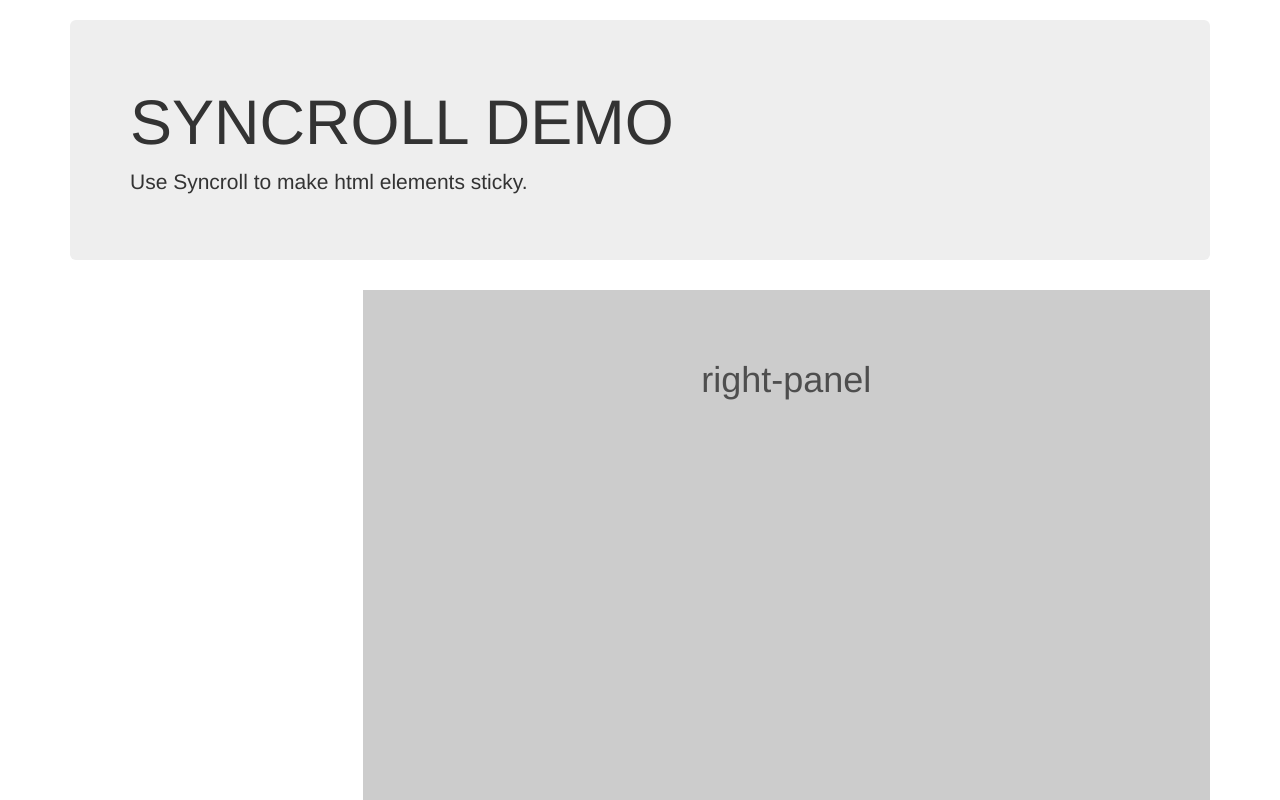
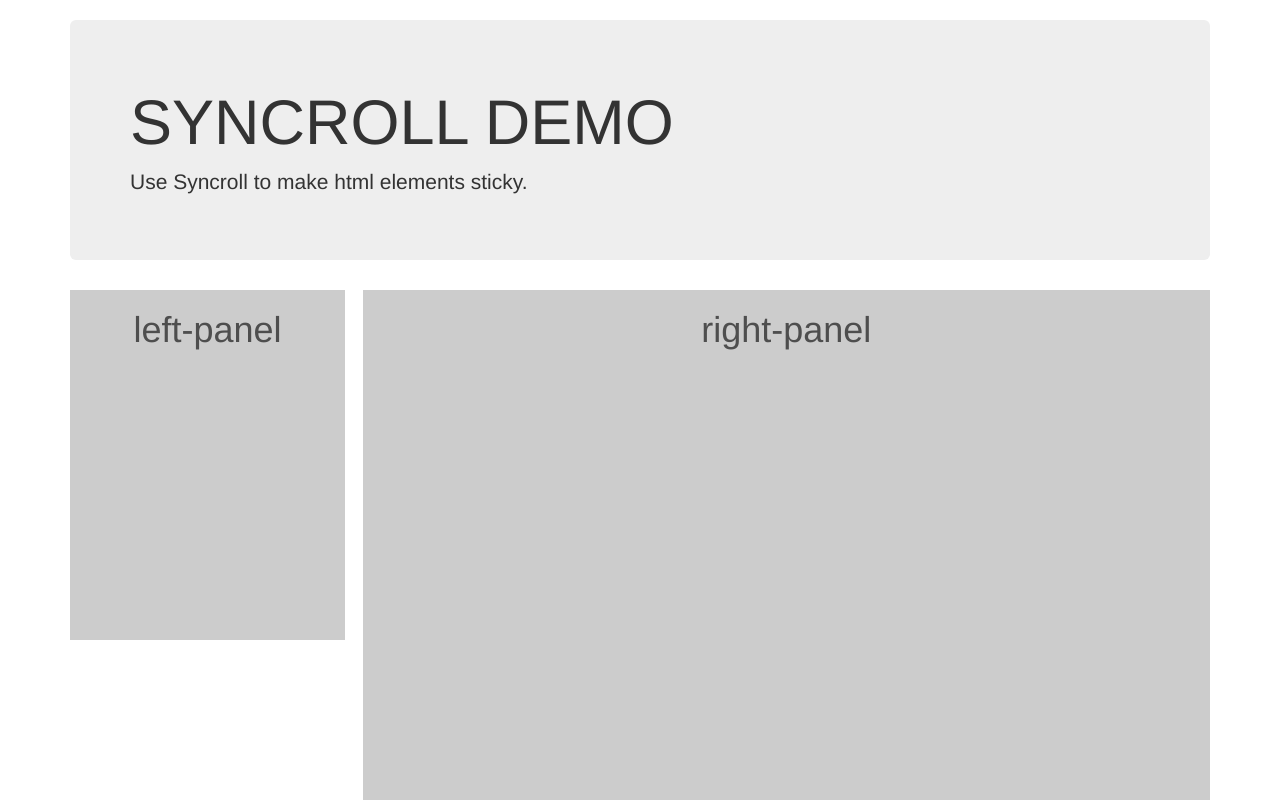
Before and after one commit to yenereren/syncroll, a website: page demo/index.html in a window 1280 px wide. Shown: the top 800 px of the page. Drawn offline with nearby package versions, Linux system fonts and the light colour scheme.

Commit message:
get section fixed

```diff
--- a/demo/css/style.css
+++ b/demo/css/style.css
@@ -6,7 +6,8 @@
 .sycn-panel {
     background-color: #cccccc;
     text-align: center;
-    padding-top: 50px;
+    float: left;
+    width: 100%;
 }
 
 .sycn-panel>h1 {
--- a/syncroll/syncroll.js
+++ b/syncroll/syncroll.js
@@ -36,9 +36,9 @@
         this.$element = $(element);
         this.$syncTo = $(syncTo);
 
-        this.elemenDistanceTop = this.$element.offset().top;
+        this.elemenDistanceTop = Math.floor(this.$element.offset().top);
         this.elementHeight = this.$element.height();
-        this.syncToElementOffsetBottom = this.$syncTo.offset().top + this.$syncTo.height();
+        this.syncToElementOffsetBottom = Math.floor(this.$syncTo.offset().top + this.$syncTo.height());
 
         this.currentScrollPosition = 0;
         this.options = $.extend({}, Syncroll.Defaults, options);
@@ -74,28 +74,22 @@
         var self = this;
 
         $(document).on('scroll', function() {
-            console.log(" ");
-            console.log("---------------------on scroll");
-            self.currentScrollPosition = $(this).scrollTop();
+            self.currentScrollPosition = Math.floor($(this).scrollTop());
             self.sync();
-            console.log("---------------------sync finished");
-            console.log(" ");
         });
     };
 
     Syncroll.prototype.sync = function() {
         var self = this;
-
         var section = self.getSection();
-        console.log("section -> " + section);
 
         if (section === self.constants.sections.scrollableArea) {
+            self.$element.css('top', self.options.paddingTop);
             self.$element.css('position', 'fixed');
-            self.$element.css('top', self.options.paddingTop);
         } else if (section === self.constants.sections.bottom) {
             var topPosition = self.syncToElementOffsetBottom - self.$element.height() - $('#scrollableContainer').offset().top;
+            self.$element.css('top', topPosition);
             self.$element.css('position', 'absolute');
-            self.$element.css('top', topPosition);
         } else {
             self.$element.css('position', 'relative');
             self.$element.css('top', 0);
@@ -106,16 +100,19 @@
         var self = this;
         var section = self.constants.sections.top;
 
-        var bottom = self.$element.offset().top + self.elementHeight;
-        var leftToTop = self.elemenDistanceTop - self.currentScrollPosition;
-        console.log("bottom -> " + bottom);
-        console.log("leftToTop -> " + leftToTop);
-        if (bottom >= self.syncToElementOffsetBottom) {
+        var bottom = Math.floor(self.$element.offset().top + self.elementHeight) + 1;
+        var distanceToTop = Math.floor(self.elemenDistanceTop - self.currentScrollPosition);
+        var distanceToBrowsersTop = Math.floor(self.elemenDistanceTop + Math.abs(distanceToTop) + self.elementHeight);
+
+        if (distanceToTop > Syncroll.Defaults.paddingTop) {
+            section = self.constants.sections.top;
+        } else if (distanceToTop <= Syncroll.Defaults.paddingTop & distanceToBrowsersTop < self.syncToElementOffsetBottom) {
+            section = self.constants.sections.scrollableArea;
+        } else {
             section = self.constants.sections.bottom;
-        } else if (Syncroll.Defaults.paddingTop >= leftToTop) {
-            section = self.constants.sections.scrollableArea;
         }
 
+        console.log(section);
         return section;
     };
 
```
Also changed, not shown: demo/index.html (+0 -1 lines).
